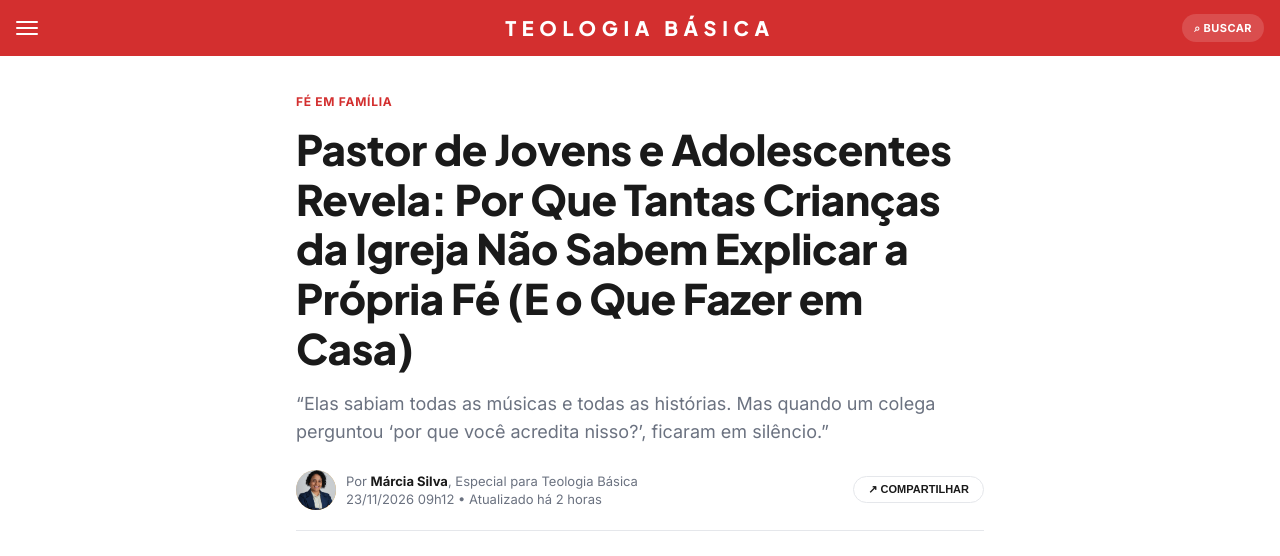
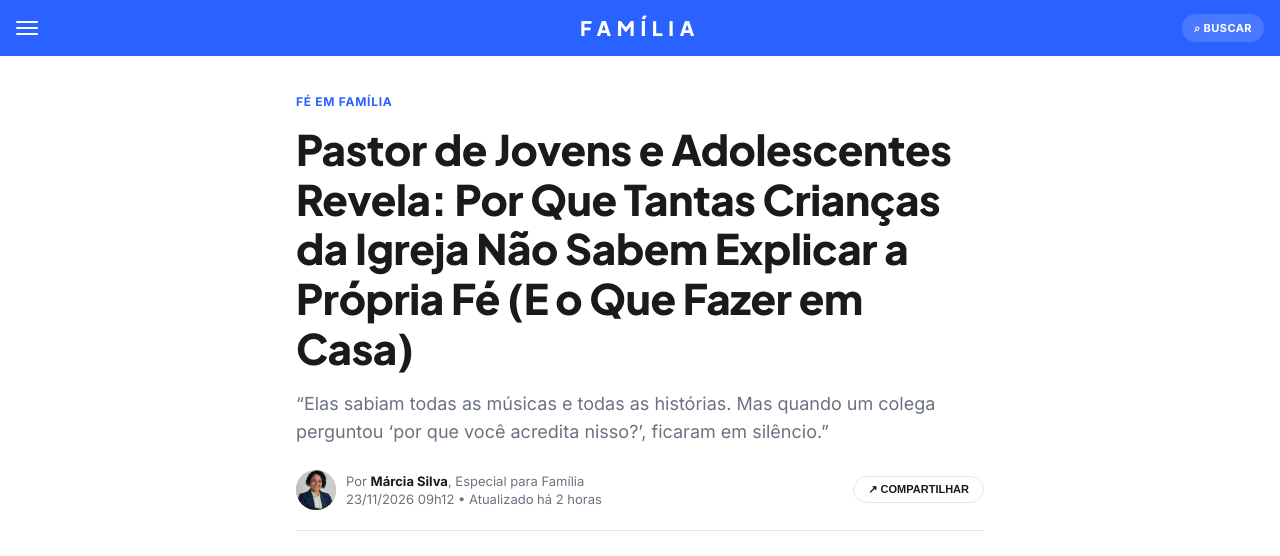
Before and after one commit to isranobre12/descobrindo-porque-da-fe, a plain HTML site: page index.html in a window 1280 px wide. Shown: the top 556 px of the page. Drawn offline with Linux system fonts and the light colour scheme.

Commit message:
Volta marca Família e barra azul
Co-Authored-By: Claude Opus 5.5 <noreply@anthropic.com>

```diff
--- a/index.html
+++ b/index.html
@@ -16,7 +16,7 @@
      - Tudo entre [COLCHETES] precisa ser preenchido por você
      ========================================================= */
   :root{
-    --azul:#d32f2f; --azul-escuro:#b71c1c;
+    --azul:#2962ff; --azul-escuro:#1e4fd6;
     --verde:#22c55e; --verde-escuro:#16a34a;
     --texto:#1a1a1a; --texto2:#444; --cinza:#6b7280;
     --linha:#e5e7eb; --caixa:#f1f1f1; --fundo:#fff;
@@ -28,8 +28,7 @@
 
   /* Topo */
   .topo{position:sticky;top:0;z-index:10;background:var(--azul);color:#fff;height:56px;display:flex;align-items:center;justify-content:space-between;padding:0 16px}
-  .topo .marca{font-family:"Plus Jakarta Sans",sans-serif;font-weight:800;letter-spacing:.28em;font-size:20px;position:absolute;left:50%;transform:translateX(-50%);white-space:nowrap}
-  @media (max-width:480px){.topo .marca{font-size:15px;letter-spacing:.16em}}
+  .topo .marca{font-family:"Plus Jakarta Sans",sans-serif;font-weight:800;letter-spacing:.28em;font-size:20px;position:absolute;left:50%;transform:translateX(-50%)}
   .topo .menu{width:22px;height:14px;display:flex;flex-direction:column;justify-content:space-between}
   .topo .menu i{display:block;height:2px;background:#fff;border-radius:2px}
   .topo .buscar{background:rgba(255,255,255,.15);border-radius:999px;padding:5px 12px;font-size:11px;font-weight:700;letter-spacing:.04em}
@@ -54,7 +53,7 @@
   .destaque{font-size:21px!important;font-weight:700;color:var(--texto)!important;line-height:1.45}
   .citacao{border-left:4px solid var(--azul);padding:4px 0 4px 18px;margin:28px 0;font-size:20px!important;font-style:italic;color:var(--texto)!important}
   ul.perguntas{list-style:none;margin:0 0 24px}
-  ul.perguntas li{font-size:18px;color:var(--texto);font-weight:600;padding:12px 16px;background:#fdf2f2;border-radius:8px;margin-bottom:8px}
+  ul.perguntas li{font-size:18px;color:var(--texto);font-weight:600;padding:12px 16px;background:#f5f8ff;border-radius:8px;margin-bottom:8px}
   ul.perguntas li::before{content:"?";display:inline-grid;place-items:center;width:22px;height:22px;border-radius:50%;background:var(--azul);color:#fff;font-size:13px;margin-right:10px}
   ol.passos{list-style:none;counter-reset:p;margin:0 0 24px}
   ol.passos li{counter-increment:p;position:relative;padding:14px 16px 14px 60px;border:1px solid var(--linha);border-radius:10px;margin-bottom:10px;font-size:17px;color:var(--texto2)}
@@ -89,7 +88,7 @@
 
 <header class="topo">
   <div class="menu"><i></i><i></i><i></i></div>
-  <div class="marca">TEOLOGIA BÁSICA</div>
+  <div class="marca">FAMÍLIA</div>
   <div class="buscar">⌕ BUSCAR</div>
 </header>
 
@@ -101,7 +100,7 @@
   <div class="autor">
     <div class="quem">
       <img class="avatar" src="autora.webp" alt="Márcia Silva">
-      <div>Por <b>Márcia Silva</b>, Especial para Teologia Básica<br>23/11/2026 09h12 • Atualizado há 2 horas</div>
+      <div>Por <b>Márcia Silva</b>, Especial para Família<br>23/11/2026 09h12 • Atualizado há 2 horas</div>
     </div>
     <button class="compartilhar" onclick="navigator.share?navigator.share({title:document.title,url:location.href}):navigator.clipboard&&navigator.clipboard.writeText(location.href)">↗ COMPARTILHAR</button>
   </div>
@@ -246,7 +245,7 @@
 <footer>
   <div class="in">
     <div>
-      <div class="logo">Teologia Básica</div>
+      <div class="logo">Família</div>
       <p>© 2026 Descobrindo o Porquê da Fé. Conteúdo publicitário. Todos os direitos reservados.</p>
     </div>
     <nav>
```
